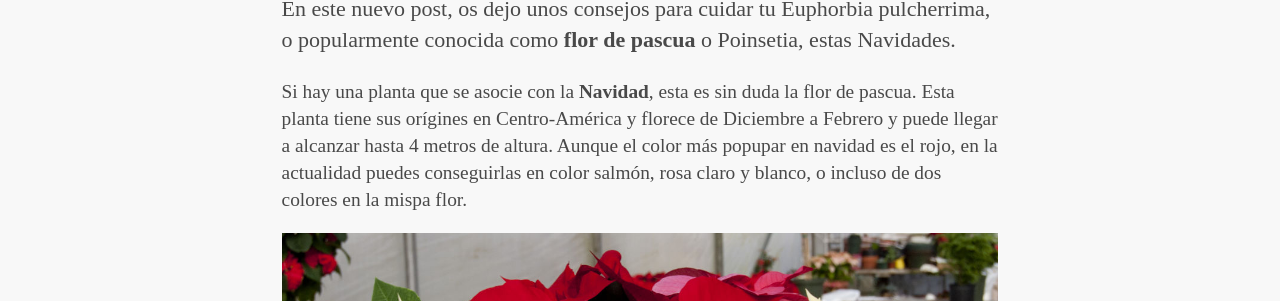
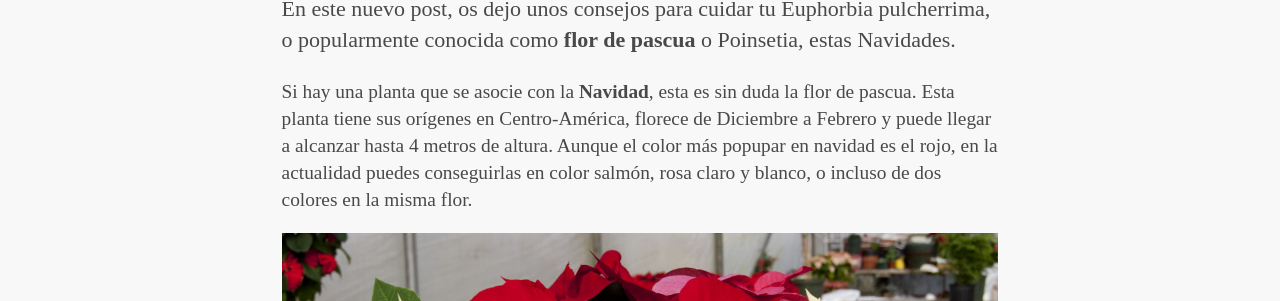
Before and after one commit to keyvanakbary/ramosilvestre.com, a Jekyll site: the page built from src/_posts/2017-12-17-como-cuidar-la-flor-de-pascua.md, in a window 1280 px wide and 900 px high, scrolled down 846 px. Shown: the part 179-480 px from the top of the window. Built offline with Jekyll 4.4.1, drawn with Linux system fonts in a browser that asks for light colours; some web fonts are replaced; some of the changed text lies outside the part shown.

Commit message:
Update 2017-12-17-como-cuidar-la-flor-de-pascua.md

```diff
--- a/src/_posts/2017-12-17-como-cuidar-la-flor-de-pascua.md
+++ b/src/_posts/2017-12-17-como-cuidar-la-flor-de-pascua.md
@@ -12,15 +12,15 @@ tags:
 
 En este nuevo post, os dejo unos consejos para cuidar tu Euphorbia pulcherrima, o popularmente conocida como **flor de pascua** o Poinsetia, estas Navidades.
 
-Si hay una planta que se asocie con la **Navidad**, esta es sin duda la flor de pascua. Esta planta tiene sus orígines en Centro-América y florece de Diciembre a Febrero y puede llegar a alcanzar hasta 4 metros de altura.
-Aunque el color más popupar en navidad es el rojo, en la actualidad puedes conseguirlas en color salmón, rosa claro y blanco, o incluso de dos colores en la mispa flor.
+Si hay una planta que se asocie con la **Navidad**, esta es sin duda la flor de pascua. Esta planta tiene sus orígenes en Centro-América, florece de Diciembre a Febrero y puede llegar a alcanzar hasta 4 metros de altura.
+Aunque el color más popupar en navidad es el rojo, en la actualidad puedes conseguirlas en color salmón, rosa claro y blanco, o incluso de dos colores en la misma flor.
 
 ![Como cuidar la Flor de Pascua](/assets/images/posts/flor-de-pascua-colores.jpg)
 
 Es cierto, que un cuidado inapropiado de esta planta hace que muera muy pronto, pero si sigues estos **trucos de como cuidar tu flor de pascua**, puede que te dure uno o dos meses en tu casa:
 
-- Es una flor de interior y su temperarura ideal esta entre 17 y 20 grados, por la tanto evitar ponerla cerca de un radiador o calefactor.
-- Deben estar un lugar de la casa donde haya luz (no en un baño, por ejemplo), pero que no le de la luz directa del sol.
+- Es una planta de interior y su temperarura ideal esta entre 17 y 20 grados, por la tanto evita ponerla cerca de un radiador o calefactor.
+- Debe estar un lugar de la casa donde haya luz (no en un baño, por ejemplo), pero que no le de la luz directa del sol.
 - Un error común es sobreregarla, lo que hace que las hojas empiecen a caerse y se pudra. Lo mejor es regarla poco, solo ponerle agua cuando **la tierra esté muy seca** y las hojas se empiecen a "enroscar".
 
 Muchos podéis pensar que una vez se acaba la temporada de la flor de pascua, la planta muere ¡pero no!, podéis **manterla viva** y que vuelva a nacer a la temporada siguiente. ¿Cómo?
```
Also changed, not shown: other parts of src/_posts/2017-12-17-como-cuidar-la-flor-de-pascua.md (+1 -1 lines).
